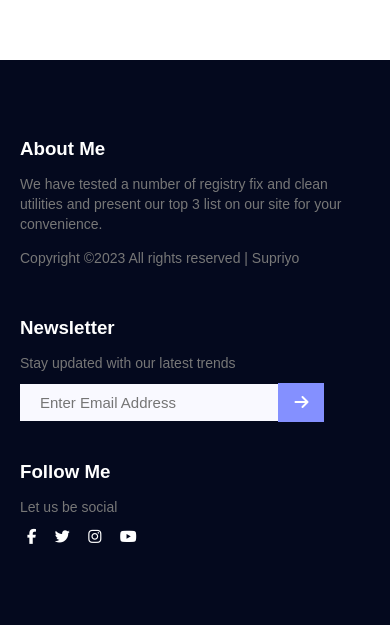
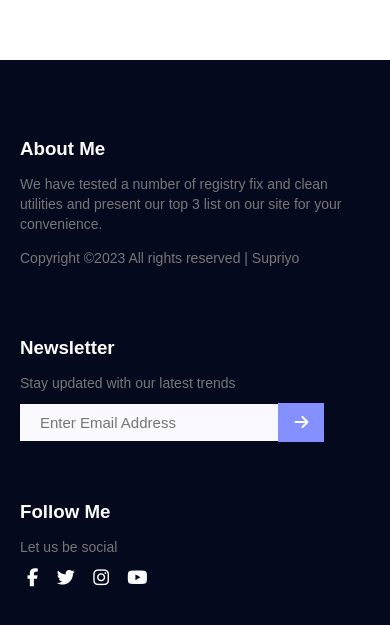
Before and after one commit to Supriyo2810/Portfolio-Project, a plain HTML site: page index.html in a window 390 px wide. Shown: the part 8914-9539 px from the top of the page. Drawn offline with Linux system fonts and the light colour scheme.

Commit message:
Responsive Added

```diff
--- a/style.css
+++ b/style.css
@@ -751,7 +751,7 @@ footer .foot .footItem i:hover{
         padding: 60px 0 0 20px;
     }
     footer .foot .footItem{
-        padding-bottom: 20px;
+        padding-bottom: 40px;
     }
     footer .foot .footItem h3{
         margin-bottom: 0;
@@ -763,6 +763,9 @@ footer .foot .footItem i:hover{
     footer .foot .footItem button i{
         padding-bottom: 11px;
     }
+    footer .foot .footItem i{
+        font-size: 18px;
+    }
     footer .foot .footItem:first-child p{
         width: 340px;
     }
```
